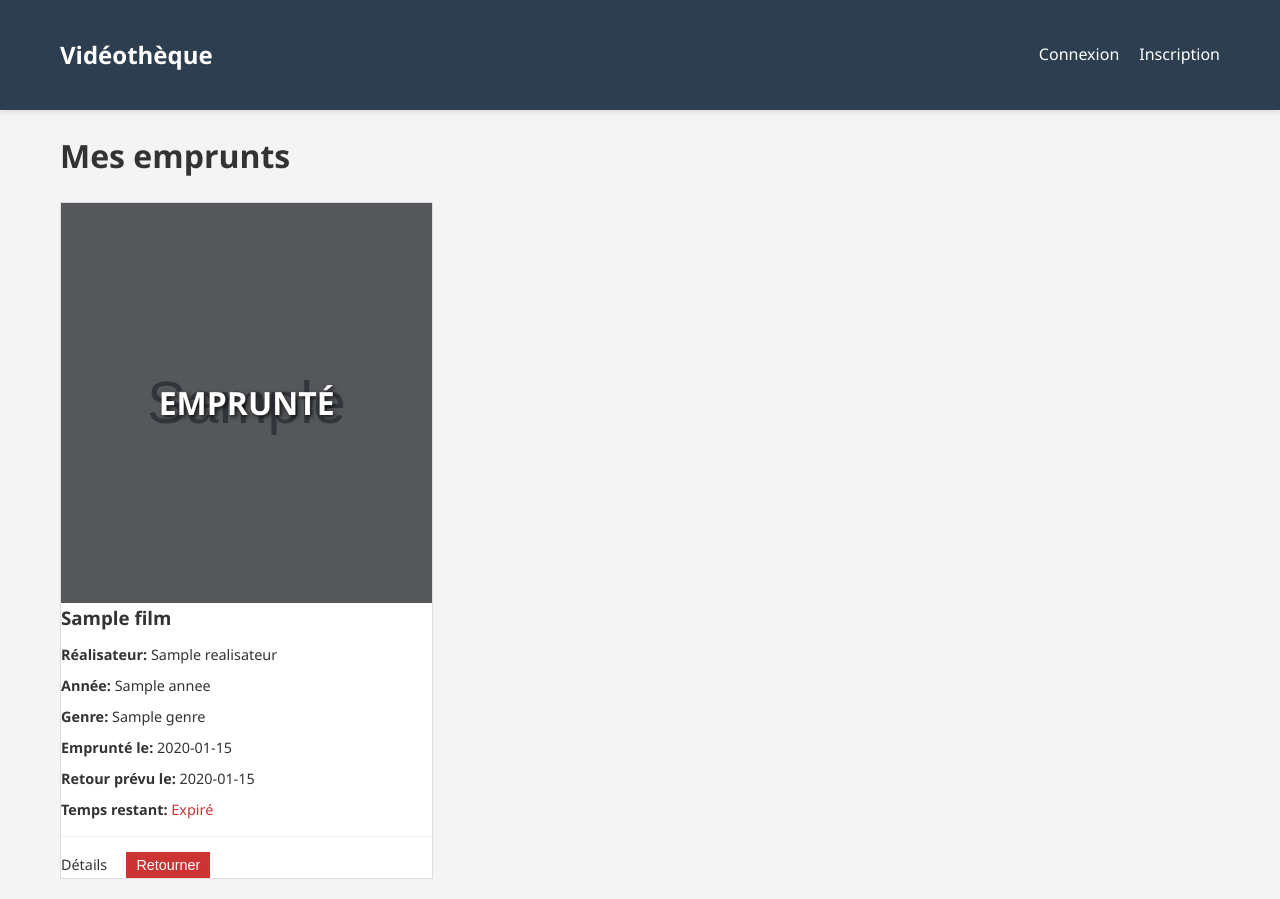
After one commit to 0x1nf3cted/projet-videotheque, a Flask app: template serveur/templates/films/mes_emprunts.html in a window 1280 px wide. The commit adds this page. Run offline with Flask 3, Linux system fonts and the light colour scheme; the template is opened without the code that fills it: most values are stand-ins (such as "Sample title", 1, 10 or a date in 2020); grey boxes marked "Sample" are stand-in pictures; parts of the project's set-up code (start-up, migrations or seed data) failed here and were passed over.

Commit message:
ajout de feature d'emprunt

```diff
--- a/API/app.py
+++ b/API/app.py
@@ -3,6 +3,7 @@ from flask_cors import CORS
 from routes.auth import auth_bp
 from routes.films import films_bp
 from routes.acteurs import acteurs_bp
+from routes.emprunts import emprunts_bp
 import os
 
 app = Flask(__name__)
@@ -21,9 +22,11 @@ def serve_image(filename):
     """Sert les images depuis le répertoire d'images"""
     return send_from_directory(IMAGES_DIR, filename)
 
+# tous nos route pour l'application
 app.register_blueprint(auth_bp)
 app.register_blueprint(films_bp)
 app.register_blueprint(acteurs_bp)
+app.register_blueprint(emprunts_bp)
 
 from utils.json_handler import lire_json
 films_existants = lire_json('films.json')
--- a/serveur/app.py
+++ b/serveur/app.py
@@ -349,6 +349,61 @@ def logout():
     flash('Vous avez été déconnecté', 'info')
     return redirect(url_for('login'))
 
+@app.route('/films/<id>/emprunter', methods=['POST'])
+def emprunter_film(id):
+    if not is_authenticated():
+        return redirect(url_for('login'))
+
+    try:
+        user_id = session.get('user_id')
+        response = requests.post(f'{API_URL}/api/emprunts', json={'film_id': id, 'user_id': user_id})
+        if response.status_code == 201:
+            flash('Film emprunté avec succès!', 'success')
+        elif response.status_code == 409:
+            flash('Ce film est déjà emprunté', 'error')
+        else:
+            error_data = response.json()
+            flash(error_data.get('error', 'Erreur lors de l\'emprunt'), 'error')
+    except Exception as e:
+        flash(f'Erreur: {str(e)}', 'error')
+
+    return redirect(url_for('details_film', id=id))
+
+@app.route('/mes-emprunts')
+def mes_emprunts():
+    if not is_authenticated():
+        return redirect(url_for('login'))
+
+    try:
+        user_id = session.get('user_id')
+        response = requests.get(f'{API_URL}/api/emprunts/{user_id}')
+        if response.status_code == 200:
+            data = response.json()
+            films = data.get('data', [])
+            return render_template('films/mes_emprunts.html', films=films)
+        else:
+            return render_template('films/mes_emprunts.html', films=[])
+    except Exception as e:
+        flash(f'Erreur: {str(e)}', 'error')
+        return render_template('films/mes_emprunts.html', films=[])
+
+@app.route('/films/<id>/retourner', methods=['POST'])
+def retourner_film(id):
+    if not is_authenticated():
+        return redirect(url_for('login'))
+
+    try:
+        response = requests.delete(f'{API_URL}/api/emprunts/{id}')
+        if response.status_code == 200:
+            flash('Film retourné avec succès!', 'success')
+        else:
+            error_data = response.json()
+            flash(error_data.get('error', 'Erreur lors du retour'), 'error')
+    except Exception as e:
+        flash(f'Erreur: {str(e)}', 'error')
+
+    return redirect(url_for('mes_emprunts'))
+
 if __name__ == '__main__':
     port = int(os.environ.get('PORT', 5000))
     app.run(host='0.0.0.0', port=port, debug=True)
--- a/serveur/static/css/style.css
+++ b/serveur/static/css/style.css
@@ -239,6 +239,7 @@ form select {
     height: 400px;
     overflow: hidden;
     background: #f0f0f0;
+    position: relative;
 }
 
 .film-poster img {
@@ -246,6 +247,35 @@ form select {
     height: 100%;
     object-fit: cover;
 }
+
+.film-poster.emprunte {
+    position: relative;
+}
+
+.film-poster.emprunte::after {
+    content: '';
+    position: absolute;
+    top: 0;
+    left: 0;
+    right: 0;
+    bottom: 0;
+    background: rgba(0, 0, 0, 0.6);
+    z-index: 1;
+}
+
+.film-poster.emprunte::before {
+    content: 'EMPRUNTÉ';
+    position: absolute;
+    top: 50%;
+    left: 50%;
+    transform: translate(-50%, -50%);
+    color: white;
+    font-size: 2rem;
+    font-weight: bold;
+    z-index: 2;
+    text-shadow: 2px 2px 4px rgba(0,0,0,0.8);
+}
+
 
 .film-card > div:not(.film-poster):not(.film-actions) {
     padding: 15px 20px;
--- a/serveur/templates/base.html
+++ b/serveur/templates/base.html
@@ -14,6 +14,7 @@
                 {% if session.get('username') %}
                 <li><a href="/">Accueil</a></li>
                 <li><a href="/films">Films</a></li>
+                <li><a href="/mes-emprunts">Mes emprunts</a></li>
                 <li><a href="/films/recherche">Recherche</a></li>
                 <li><a href="/films/ajouter">Ajouter</a></li>
                 <li>{{ session.username }}</li>
--- /dev/null
+++ b/serveur/templates/films/mes_emprunts.html
@@ -0,0 +1,86 @@
+{% extends "base.html" %}
+
+{% block title %}Mes emprunts{% endblock %}
+
+{% block content %}
+<h1>Mes emprunts</h1>
+
+{% if films %}
+<div class="films-grid">
+    {% for film in films %}
+    <div class="film-card">
+        {% if film.image %}
+        <div class="film-poster emprunte">
+            <img src="{{ api_url }}/api/images/{{ film.image }}" alt="{{ film.titre }}" loading="lazy">
+        </div>
+        {% elif film.image_url %}
+        <div class="film-poster emprunte">
+            <img src="{{ film.image_url }}" alt="{{ film.titre }}" loading="lazy">
+        </div>
+        {% endif %}
+        <h3><a href="{{ url_for('details_film', id=film.id) }}">{{ film.titre }}</a></h3>
+        <p><strong>Réalisateur:</strong> {{ film.realisateur }}</p>
+        <p><strong>Année:</strong> {{ film.annee }}</p>
+        <p><strong>Genre:</strong> {{ film.genre }}</p>
+        {% if film.emprunt %}
+        <p><strong>Emprunté le:</strong> {{ film.emprunt.date_emprunt[:10] }}</p>
+        <p><strong>Retour prévu le:</strong> {{ film.emprunt.date_retour[:10] }}</p>
+        <p><strong>Temps restant:</strong> <span class="timer" data-date="{{ film.emprunt.date_retour }}">Calcul...</span></p>
+        {% endif %}
+        <div class="film-actions">
+            <a href="{{ url_for('details_film', id=film.id) }}">Détails</a>
+            <form method="POST" action="{{ url_for('retourner_film', id=film.id) }}" style="display: inline;">
+                <button type="submit" onclick="return confirm('Retourner ce film ?')">Retourner</button>
+            </form>
+        </div>
+    </div>
+    {% endfor %}
+</div>
+{% else %}
+<p>Aucun film emprunté.</p>
+{% endif %}
+
+<script>
+function updateTimers() {
+    const timers = document.querySelectorAll('.timer');
+    const now = new Date();
+
+    timers.forEach(timer => {
+        const returnDate = new Date(timer.getAttribute('data-date'));
+        const diff = returnDate - now;
+
+        if (diff <= 0) {
+            timer.textContent = 'Expiré';
+            timer.style.color = '#c33';
+            return;
+        }
+
+        const days = Math.floor(diff / (1000 * 60 * 60 * 24));
+        const hours = Math.floor((diff % (1000 * 60 * 60 * 24)) / (1000 * 60 * 60));
+        const minutes = Math.floor((diff % (1000 * 60 * 60)) / (1000 * 60));
+
+        let timeString = '';
+        if (days > 0) {
+            timeString += days + ' jour' + (days > 1 ? 's' : '') + ' ';
+        }
+        if (hours > 0 || days > 0) {
+            timeString += hours + ' heure' + (hours > 1 ? 's' : '') + ' ';
+        }
+        timeString += minutes + ' minute' + (minutes > 1 ? 's' : '');
+
+        timer.textContent = timeString;
+
+        if (days === 0) {
+            timer.style.color = '#c33';
+        } else if (days <= 2) {
+            timer.style.color = '#fa0';
+        } else {
+            timer.style.color = '#0a0';
+        }
+    });
+}
+
+updateTimers();
+setInterval(updateTimers, 60000);
+</script>
+{% endblock %}
--- a/serveur/templates/index.html
+++ b/serveur/templates/index.html
@@ -15,11 +15,11 @@
         {% for film in films %}
         <div class="film-card">
             {% if film.image %}
-            <div class="film-poster">
+            <div class="film-poster {% if film.emprunt and film.emprunt.user_id %}emprunte{% endif %}">
                 <img src="{{ api_url }}/api/images/{{ film.image }}" alt="{{ film.titre }}" loading="lazy">
             </div>
             {% elif film.image_url %}
-            <div class="film-poster">
+            <div class="film-poster {% if film.emprunt and film.emprunt.user_id %}emprunte{% endif %}">
                 <img src="{{ film.image_url }}" alt="{{ film.titre }}" loading="lazy">
             </div>
             {% endif %}
```
Also changed, not shown: other parts of serveur/static/css/style.css (+25 -0 lines), API/routes/emprunts.py (added, +70 -0 lines), serveur/templates/films/details.html (+10 -2 lines), serveur/templates/films/liste.html (+6 -2 lines), serveur/templates/films/resultats.html (+5 -2 lines).
